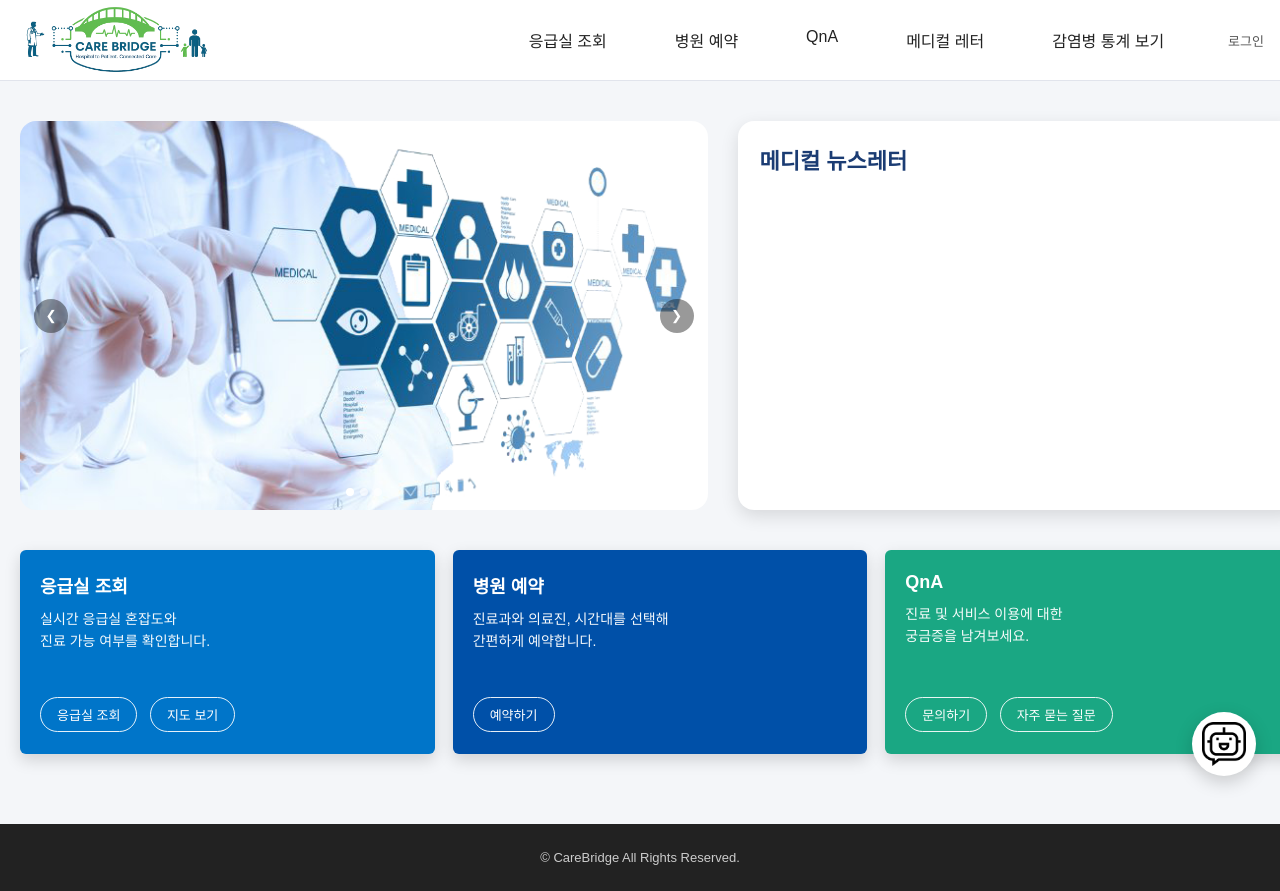
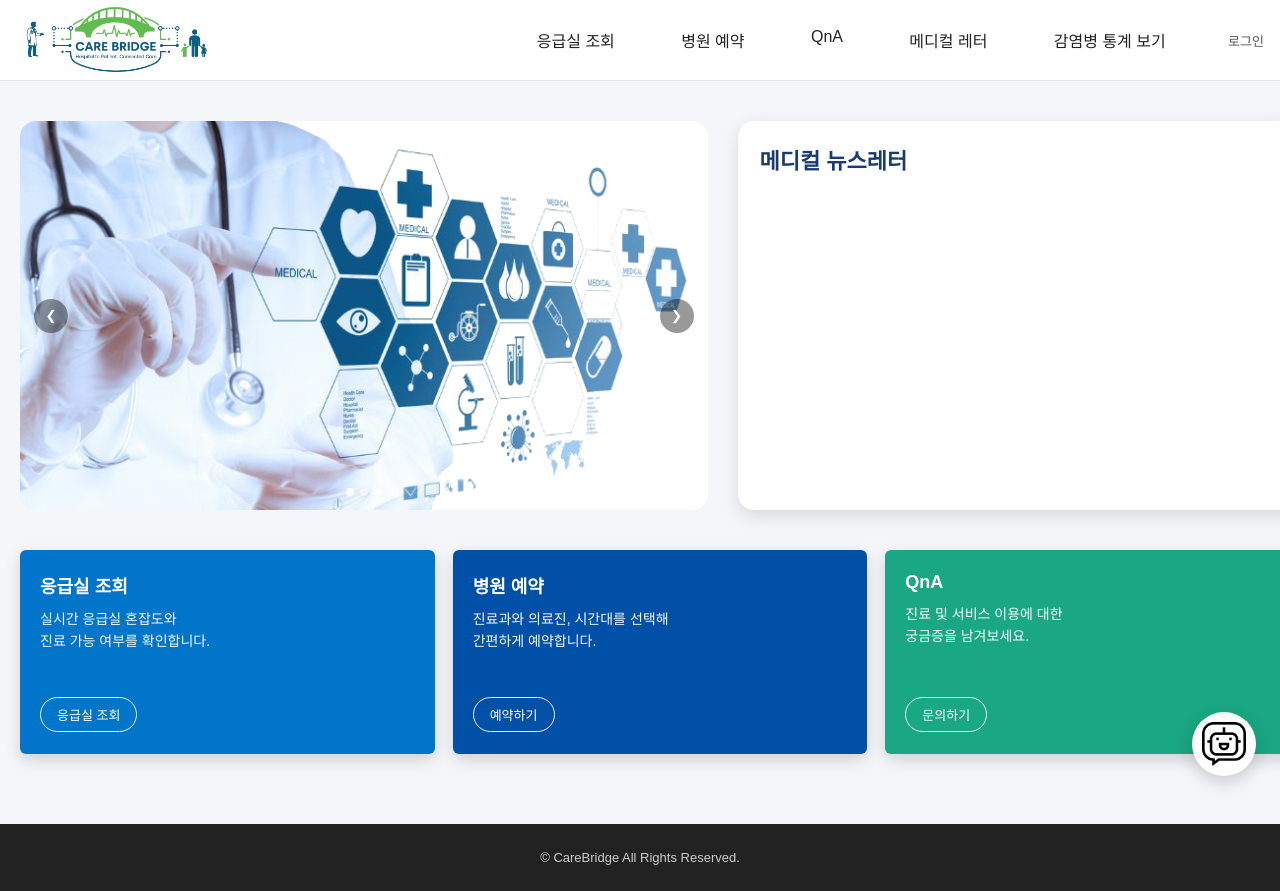
Before and after one commit to ming-0120/carebridge, a Django app: page / in a window 1280 px wide. Run offline with Django 5.2, Linux system fonts and the light colour scheme; data comes from the database, SQL or seed files in the repository; data that the repository does not hold is empty.

Commit message:
메인화면 수정

```diff
--- a/apps/core/static/core/css/_header.css
+++ b/apps/core/static/core/css/_header.css
@@ -44,12 +44,12 @@
 .nav-wrapper {
   display: flex;
   align-items: center;
-  gap: 40px;
+  gap: clamp(16px, 3vw, 40px);
 }
 
 .nav {
   display: flex;
-  gap: 40px;
+  gap: clamp(14px, 3vw, 40px);
 }
 
 .nav a {
@@ -113,7 +113,7 @@
    =========================== */
 
 /* 1024px 이하: 메뉴 간격 축소 */
-@media (max-width: 1024px) {
+@media (max-width: 1024px) and (min-width: 901px) {
   .nav-wrapper {
     gap: 24px;
   }
@@ -123,7 +123,7 @@
 }
 
 /* ---------- 768px 이하: 햄버거 메뉴 ---------- */
-@media (max-width: 768px) {
+@media (max-width: 900px) {
 
   .header-inner {
     height: auto;
@@ -147,7 +147,7 @@
     display: none;
     position: absolute;
     left: 0;
-    right: 0;
+    width:100%;
     top: 100%;
     background: #ffffff;
     box-shadow: 0 4px 10px rgba(0,0,0,0.06);
--- a/apps/core/templates/core/home.html
+++ b/apps/core/templates/core/home.html
@@ -41,7 +41,7 @@
   </section>
   <section class="card-row">
 
-  <a href="#emergency" class="info-card-link">
+  <a href="{% url 'emergency_main' %}" class="info-card-link">
     <div class="info-card card-emergency">
       <div>
         <h3>응급실 조회</h3>
@@ -49,7 +49,6 @@
       </div>
       <div class="card-btn-area">
         <span class="card-btn">응급실 조회</span>
-        <span class="card-btn">지도 보기</span>
       </div>
     </div>
   </a>
@@ -72,7 +71,6 @@
     </div>
     <div class="card-btn-area">
       <a href="{% url 'qna:qna_list' %}" class="card-btn">문의하기</a>
-      <span class="card-btn">자주 묻는 질문</span>
     </div>
   </div>
 </section>
```
